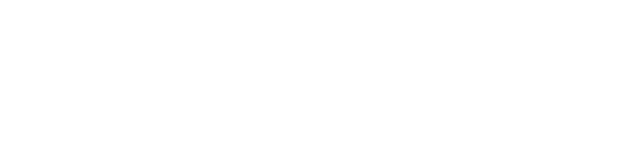
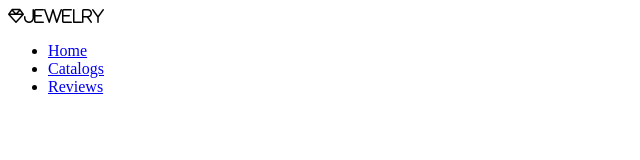
Before and after one commit to lucasnaza1/landingpage, a plain HTML site: page index.html in a window 1280 px wide. Shown: the whole page, without its empty margins (0-640 px from the left). Drawn offline with Linux system fonts and the light colour scheme.

Commit message:
inserting icons

```diff
--- a/index.html
+++ b/index.html
@@ -3,11 +3,28 @@
   <head>
     <meta charset="UTF-8" />
     <meta name="viewport" content="width=device-width, initial-scale=1.0" />
+    <link
+      rel="stylesheet"
+      href="https://cdnjs.cloudflare.com/ajax/libs/font-awesome/6.7.2/css/all.min.css"
+    />
     <title>Landing Page</title>
   </head>
   <body>
     <header>
-      <nav id="nav-bar"></nav>
+      <nav id="nav-bar">
+        <i class="fa-regular fa-gem" id="nav-logo">Jewelry</i>
+        <ul id="nav_list">
+          <li class="nav-item">
+            <a href="#home">Home</a>
+          </li>
+          <li class="nav-item">
+            <a href="#catalogs">Catalogs</a>
+          </li>
+          <li class="nav-item">
+            <a href="#reviews">Reviews</a>
+          </li>
+        </ul>
+      </nav>
     </header>
   </body>
 </html>
```
